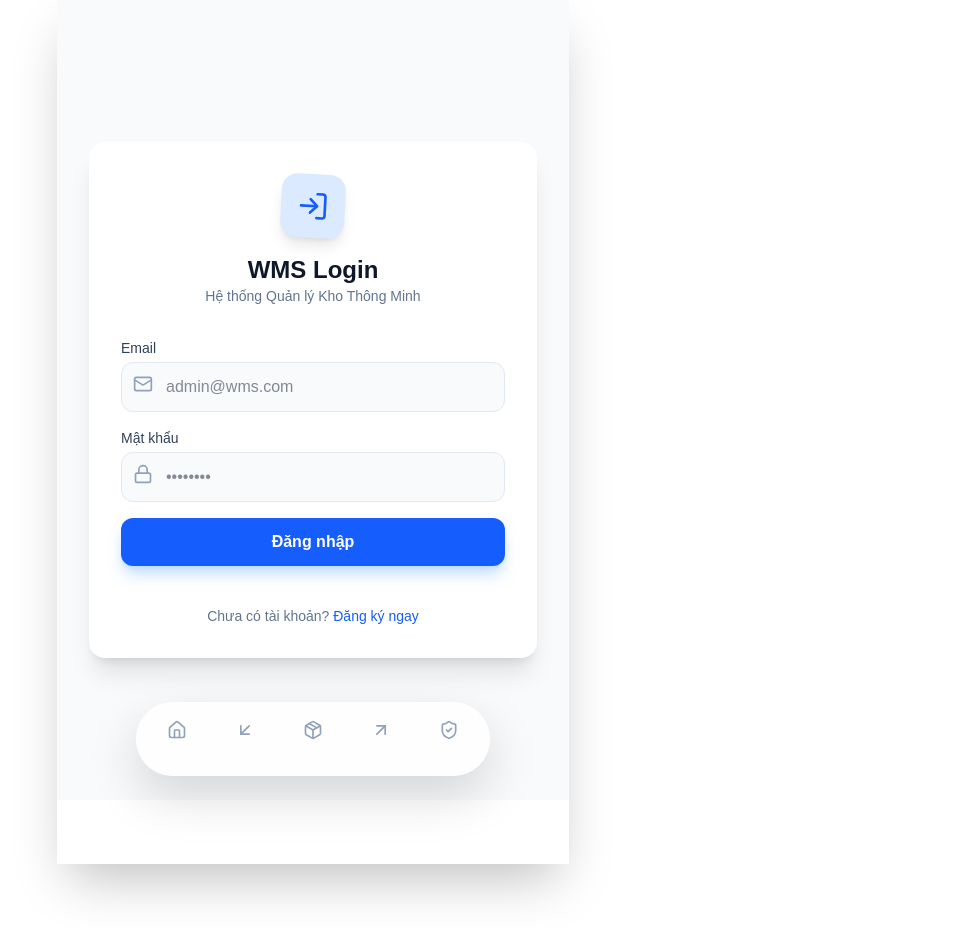
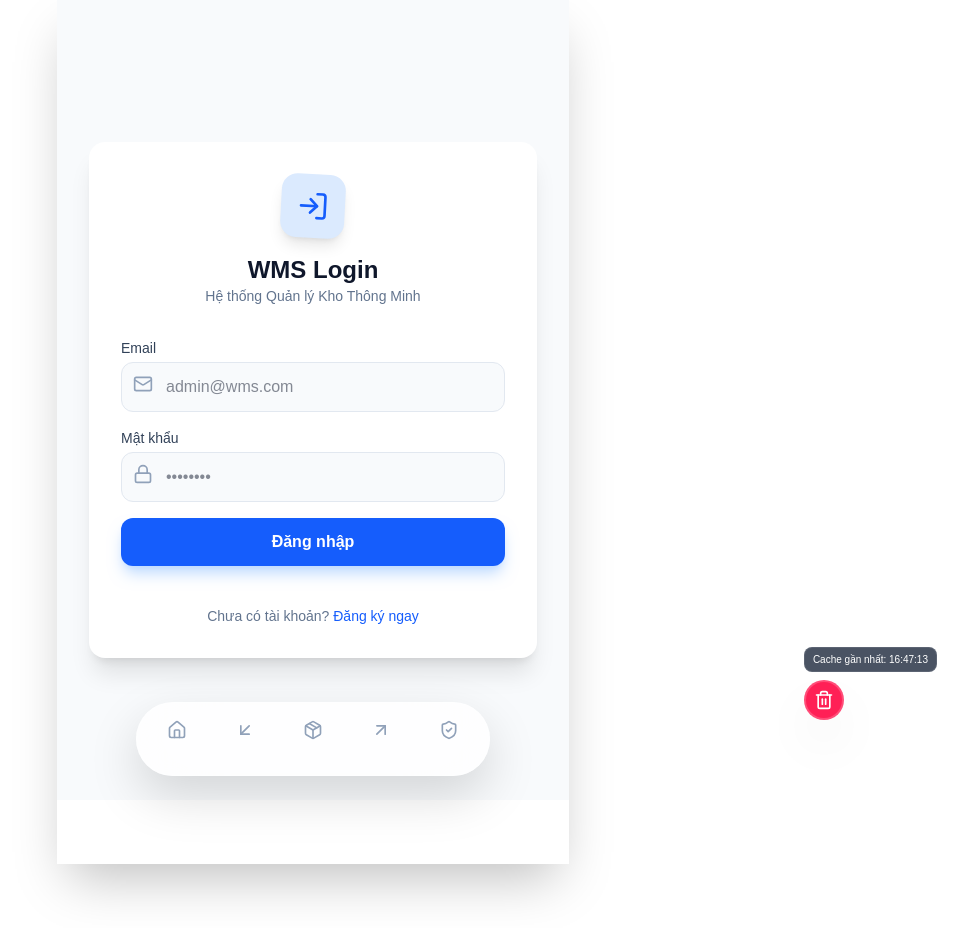
Before and after one commit to lenhhoixung2/nhapxuatton, a Next.js app: page /login in a window 1280 px wide. Shown: the whole page, without its empty margins (327-1280 px from the left). Built offline with nearby package versions, Linux system fonts and the light colour scheme.

Commit message:
feat: implement 10-minute auto cache clear mechanism

```diff
--- a/src/app/layout.tsx
+++ b/src/app/layout.tsx
@@ -2,6 +2,7 @@ import type { Metadata } from "next";
 import { Geist, Geist_Mono } from "next/font/google";
 import { BottomNav } from "@/components/BottomNav";
 import { ErrorBoundary } from "@/components/ErrorBoundary";
+import { AutoCacheClear } from "@/components/AutoCacheClear";
 import "./globals.css";
 
 const geistSans = Geist({
@@ -41,6 +42,7 @@ export default function RootLayout({
             {children}
           </ErrorBoundary>
         </main>
+        <AutoCacheClear />
         <BottomNav />
       </body>
     </html>
--- /dev/null
+++ b/src/components/AutoCacheClear.tsx
@@ -0,0 +1,65 @@
+'use client'
+
+import { useEffect, useState } from 'react'
+import { RefreshCw, Trash2 } from 'lucide-react'
+
+export function AutoCacheClear() {
+  const [lastCleared, setLastCleared] = useState<string | null>(null)
+
+  const performClear = async (showReload = false) => {
+    try {
+      // 1. Clear Service Worker Caches
+      if ('caches' in window) {
+        const cacheNames = await caches.keys()
+        await Promise.all(cacheNames.map(name => caches.delete(name)))
+      }
+
+      // 2. Clear Session Storage (Safe for our cookie-based auth)
+      sessionStorage.clear()
+
+      // 3. Optional: Clear localStorage (Except core items if any)
+      // localStorage.clear()
+
+      const now = new Date().toLocaleTimeString('vi-VN')
+      setLastCleared(now)
+      console.log(`[Cache] Đã xóa cache lúc ${now}`)
+
+      if (showReload) {
+        window.location.reload()
+      }
+    } catch (e) {
+      console.error('Lỗi khi xóa cache:', e)
+    }
+  }
+
+  useEffect(() => {
+    // Xóa ngay khi vào app
+    performClear()
+
+    // Tự động xóa mỗi 10 phút
+    const interval = setInterval(() => {
+      performClear(false) // Tự động xóa ngầm, không reload gây khó chịu
+    }, 10 * 60 * 1000)
+
+    return () => clearInterval(interval)
+  }, [])
+
+  return (
+    <div className="fixed bottom-20 right-4 z-[9999] flex flex-col gap-2 pointer-events-none">
+       {/* Thông báo nhỏ khi vừa xóa xong */}
+       {lastCleared && (
+         <div className="bg-slate-800/80 backdrop-blur-sm text-white text-[10px] px-2 py-1 rounded-lg border border-white/10 animate-fade-in-out">
+           Cache gần nhất: {lastCleared}
+         </div>
+       )}
+
+       <button
+         onClick={() => performClear(true)}
+         className="pointer-events-auto w-10 h-10 bg-rose-500 text-white rounded-full shadow-2xl flex items-center justify-center hover:bg-rose-600 active:scale-90 transition-all border-2 border-white/20"
+         title="Xóa cache & Tải lại ngay"
+       >
+         <Trash2 size={20} />
+       </button>
+    </div>
+  )
+}
```
